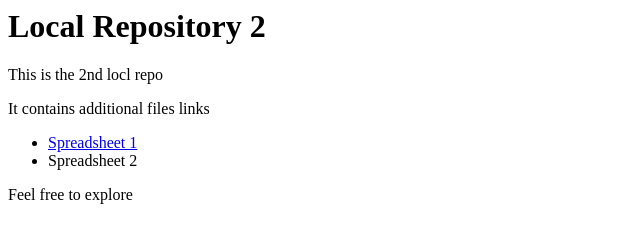
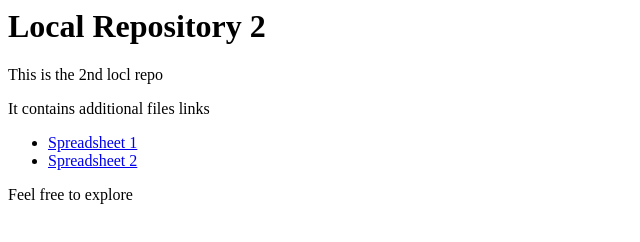
Before and after one commit to devshanuuu/localrepo2, a plain HTML site: page index.html in a window 1280 px wide. Shown: the whole page, without its empty margins (0-640 px from the left). Drawn offline with Linux system fonts and the light colour scheme.

Commit message:
fixed <a> tag

```diff
--- a/index.html
+++ b/index.html
@@ -6,7 +6,7 @@
             <p>It contains additional files links</p>
             <ul>
                 <li><a href ="https://docs.google.com/spreadsheets/d/11cAgawoIZIa2sdSZ-RgdNRxa2OwD-hF4oKANOcDgmgc/edit?gid=0#gid=0">Spreadsheet 1</a></li>
-                <li><a href ="https://docs.google.com/spreadsheets/d/1pdZ5preKbMdQi3jvHUJ4n0ZJeIXy3Lt-MPLR34yolwI/edit?gid=0#gid=0"></a>Spreadsheet 2</li>
+                <li><a href ="https://docs.google.com/spreadsheets/d/1pdZ5preKbMdQi3jvHUJ4n0ZJeIXy3Lt-MPLR34yolwI/edit?gid=0#gid=0">Spreadsheet 2</a></li>
             </ul>
             <p>Feel free to explore</p>
         </div>
```
